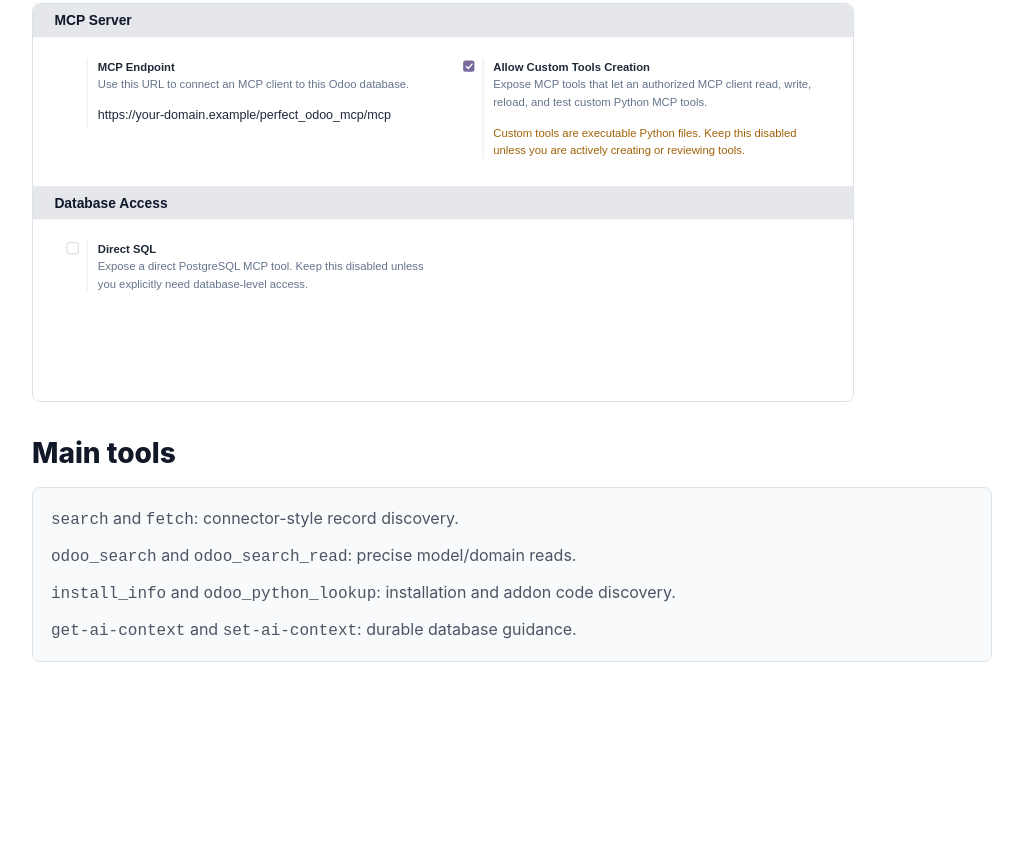
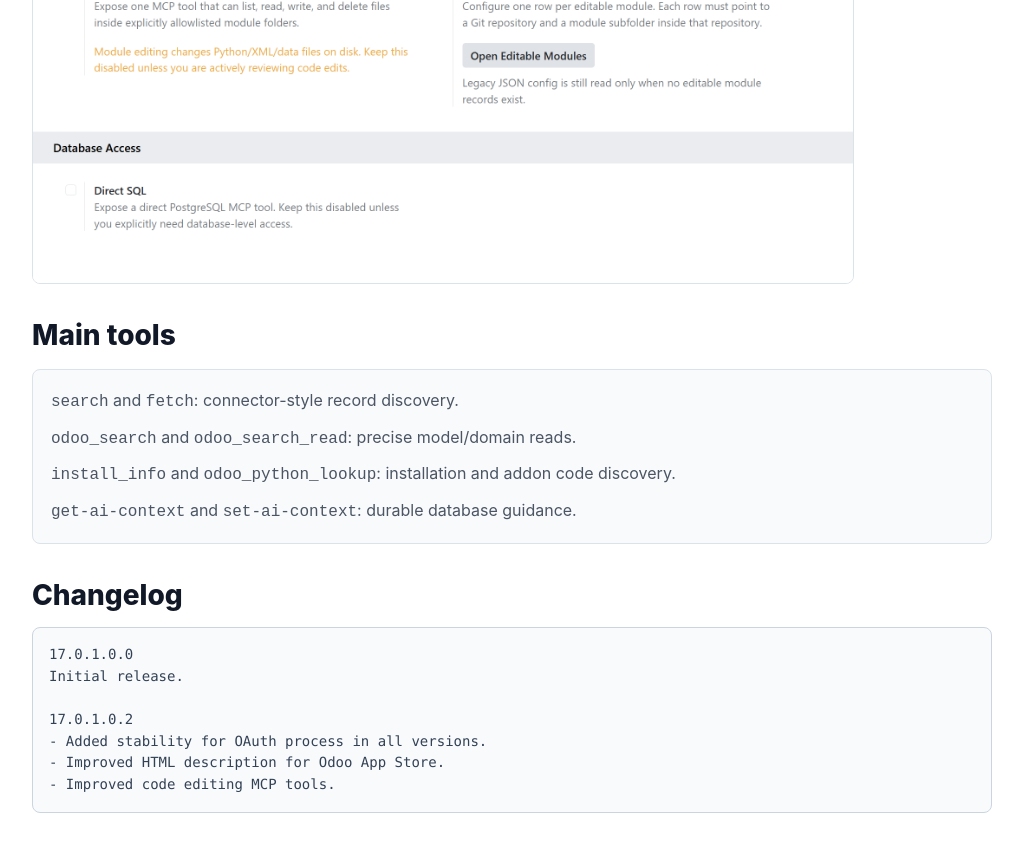
Before and after one commit to hidekiyamamoto/odoo-mcp, a plain HTML site: page perfect_odoo_mcp/static/description/index.html in a window 1280 px wide. Shown: the part 1943-2794 px from the top of the page, without its empty margins (128-1151 px from the left). Before the commit the page ends 2657 px from the top, so only its background shows below. Drawn offline with Linux system fonts and the light colour scheme.

Commit message:
Update app store description image

```diff
--- a/perfect_odoo_mcp/static/description/index.html
+++ b/perfect_odoo_mcp/static/description/index.html
@@ -29,15 +29,6 @@
     <div style="margin-top:26px; padding:18px 20px; border:1px solid #f59e0b; border-left:6px solid #d97706; border-radius:8px; background:#fffbeb;">
       <h2 style="margin:0 0 8px; color:#78350f; font-size:22px; line-height:1.25; font-weight:800;">Install as a local addon</h2>
       <p style="margin:0; color:#78350f; font-size:16px; line-height:1.55;">This module is not compatible with Odoo's Apps &gt; Import Module upload flow. It defines Python controllers, models, OAuth routes, and MCP endpoints, so it must be installed from an Odoo addons path and loaded by the Odoo server.</p>
-    </div>
-
-    <div style="margin-top:32px;">
-      <h2 style="margin:0; color:#111827; font-size:28px; line-height:1.25; font-weight:800;">Current version release changes</h2>
-      <div style="margin-top:14px; border:1px solid #dbe3ea; border-radius:8px; background:#ffffff; overflow:hidden;">
-        <p style="margin:0; padding:14px 16px; border-bottom:1px solid #dbe3ea; color:#4b5563; font-size:16px; line-height:1.5;">Added stability for OAuth process in all versions.</p>
-        <p style="margin:0; padding:14px 16px; border-bottom:1px solid #dbe3ea; color:#4b5563; font-size:16px; line-height:1.5;">Improved HTML description for Odoo App Store.</p>
-        <p style="margin:0; padding:14px 16px; color:#4b5563; font-size:16px; line-height:1.5;">Improved code editing MCP tools.</p>
-      </div>
     </div>
 
     <div style="margin-top:34px; padding-bottom:4px; border-bottom:1px solid #eef2f7;">
@@ -90,7 +81,7 @@
     <div style="margin-top:34px;">
       <h2 style="margin:0; color:#111827; font-size:28px; line-height:1.25; font-weight:800;">Settings</h2>
       <p style="margin:10px 0 0; color:#4b5563; font-size:16px; line-height:1.55;">The settings page shows the MCP URL and the feature toggles. Editable modules are selected from installed modules; the module path is detected automatically.</p>
-      <img src="settings.svg" alt="Installed Perfect Odoo MCP settings showing the MCP endpoint, custom tools creation, and Direct SQL options." style="display:block; width:100%; max-width:820px; height:auto; margin:18px 0 0; border:1px solid #dbe3ea; border-radius:8px;">
+      <img src="settings.png" alt="Installed Perfect Odoo MCP settings showing the MCP endpoint, custom tools creation, and Direct SQL options." style="display:block; width:100%; max-width:820px; height:auto; margin:18px 0 0; border:1px solid #dbe3ea; border-radius:8px;">
     </div>
 
     <div style="margin-top:34px;">
@@ -103,6 +94,17 @@
       </div>
     </div>
 
+    <div style="margin-top:34px;">
+      <h2 style="margin:0; color:#111827; font-size:28px; line-height:1.25; font-weight:800;">Changelog</h2>
+      <div style="margin-top:14px; padding:16px; border:1px solid #cbd5e1; border-radius:8px; background:#f8fafc; color:#334155; font-family:ui-monospace,SFMono-Regular,Menlo,Monaco,Consolas,'Liberation Mono','Courier New',monospace; font-size:14px; line-height:1.55; white-space:pre-wrap; word-break:break-word;">17.0.1.0.0
+Initial release.
+
+17.0.1.0.2
+- Added stability for OAuth process in all versions.
+- Improved HTML description for Odoo App Store.
+- Improved code editing MCP tools.</div>
+    </div>
+
   </div>
 </body>
 </html>
```
Also changed, not shown: perfect_odoo_mcp/static/description/settings.png (added).
